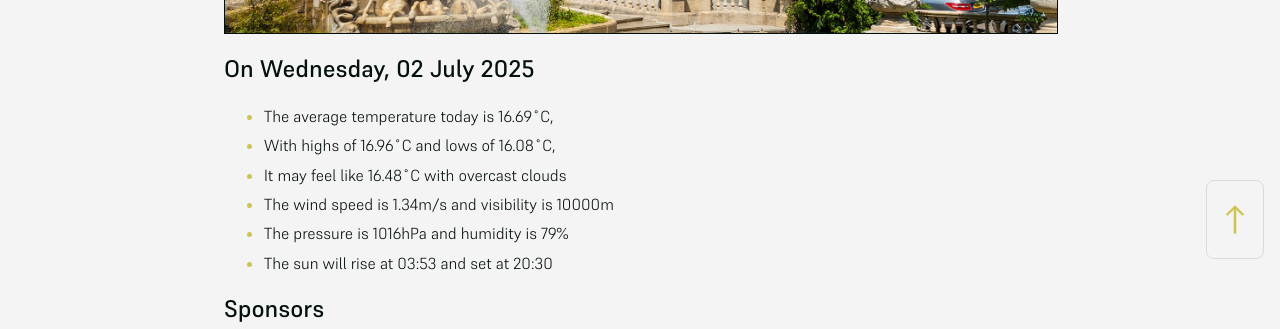
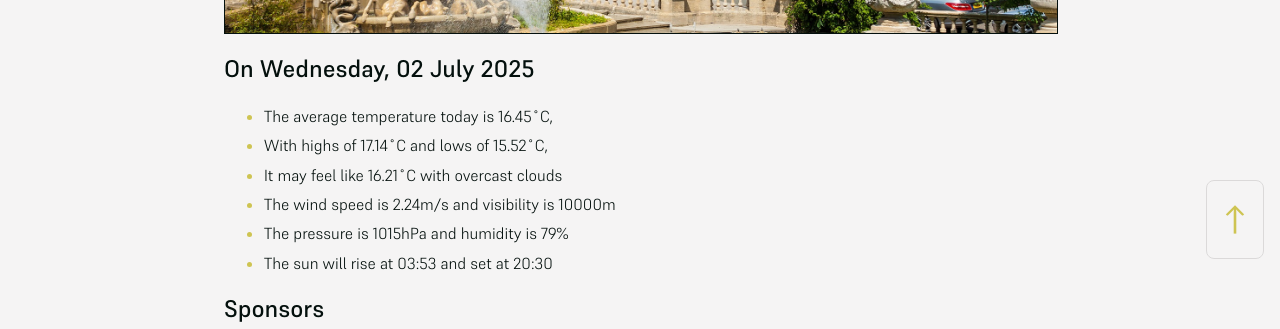
Before and after one commit to mat-0/cheltenham-open-data, a Jekyll site: the page built from index.md, in a window 1280 px wide. Shown: the part 625-954 px from the top of the page. Built offline with Jekyll 4.4.1, drawn with Linux system fonts in a browser that asks for light colours.

Commit message:
Updated 2025-07-02 03:22:30

```diff
--- a/index.md
+++ b/index.md
@@ -10,11 +10,11 @@ seo: Menu
 <!-- weather_marker starts -->
 ## On Wednesday, 02 July 2025
 
-- The average temperature today is 16.69˚C,
-- With highs of 16.96˚C and lows of 16.08˚C,
-- It may feel like 16.48˚C with overcast clouds
-- The wind speed is 1.34m/s and visibility is 10000m
-- The pressure is 1016hPa and humidity is 79%
+- The average temperature today is 16.45˚C,
+- With highs of 17.14˚C and lows of 15.52˚C,
+- It may feel like 16.21˚C with overcast clouds
+- The wind speed is 2.24m/s and visibility is 10000m
+- The pressure is 1015hPa and humidity is 79%
 - The sun will rise at 03:53 and set at 20:30
 
 <!-- weather_marker ends -->
```
Also changed, not shown: _data/flood.json (+4 -4 lines), _pages/news.md (+5 -5 lines).
